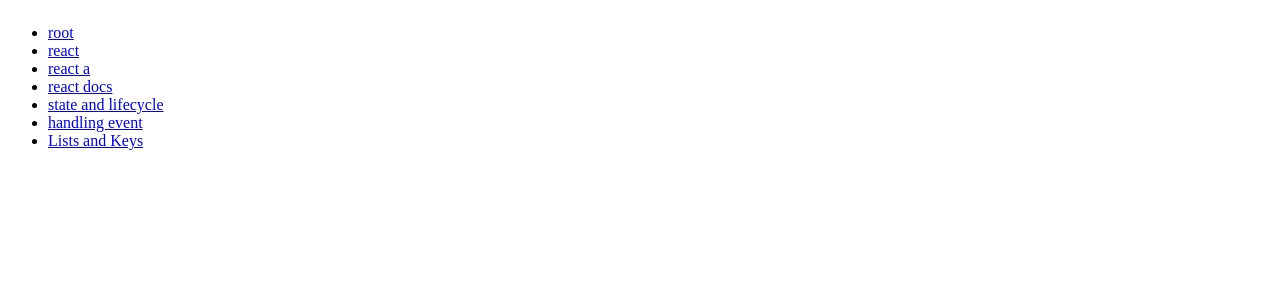
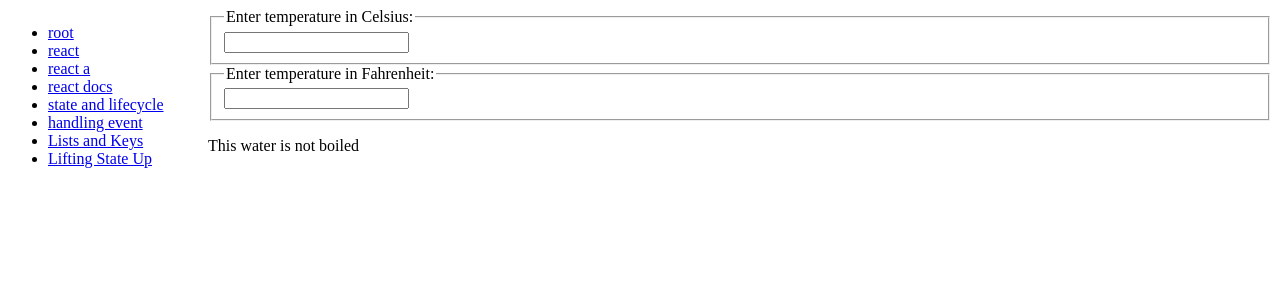
Before and after one commit to Ntakuya/react-recoil, a React (Vite) app in the folder react-recoil/: page /react/react-docs/lifting-state-up in a window 1280 px wide. Shown: the top 300 px of the page. Built offline with nearby package versions, Linux system fonts and the light colour scheme.

Commit message:
chore: add lifting state up

```diff
--- a/react-recoil/src/app/components/side-navigation/side-navigation.tsx
+++ b/react-recoil/src/app/components/side-navigation/side-navigation.tsx
@@ -29,6 +29,9 @@
         <li>
           <Link to="/react/react-docs/lists-and-keys">Lists and Keys</Link>
         </li>
+        <li>
+          <Link to="/react/react-docs/lifting-state-up">Lifting State Up</Link>
+        </li>
       </ul>
     </nav>
   );
--- /dev/null
+++ b/react-recoil/src/features/react-docs/components/boling-verdict/boiling-verdict.tsx
@@ -0,0 +1,12 @@
+type BoilingVerdictProps = {
+  celsius: number;
+};
+
+export function BoilingVerdict(props: BoilingVerdictProps) {
+  if (props.celsius >= 100) {
+    return <p>The water is boiled</p>;
+  }
+  return <p>This water is not boiled</p>;
+}
+
+export default BoilingVerdict;
--- /dev/null
+++ b/react-recoil/src/features/react-docs/components/calculator/calculartor.tsx
@@ -0,0 +1,54 @@
+import { useCallback, useState, useMemo } from 'react';
+import { toCelsius, toFahrenheit, tryConvert } from '../../utils-functions';
+import BoilingVerdict from '../boling-verdict/boiling-verdict';
+import { TemperatureInput } from '../tempature-input/tempature-input';
+
+export function Calculator() {
+  const [state, setState] = useState({ scale: '', temperature: '' });
+
+  const handleCelsiusChange = useCallback(
+    (tempature: string) => {
+      setState({ scale: 'c', temperature: tempature });
+    },
+    [setState]
+  );
+
+  const handleFahrenheitChange = useCallback(
+    (templature: string) => {
+      setState({ scale: 'f', temperature: templature });
+    },
+    [setState]
+  );
+
+  const celsius = useMemo(() => {
+    if (state.scale === 'f') {
+      return tryConvert(state.temperature, toCelsius);
+    }
+    return state.temperature;
+  }, [state]);
+
+  const fahrenherit = useMemo(() => {
+    if (state.scale === 'c') {
+      return tryConvert(state.temperature, toFahrenheit);
+    }
+    return state.temperature;
+  }, [state]);
+
+  return (
+    <div>
+      <TemperatureInput
+        scale="c"
+        temperature={celsius}
+        onTemperatureChange={handleCelsiusChange}
+      />
+      <TemperatureInput
+        scale="f"
+        temperature={fahrenherit}
+        onTemperatureChange={handleFahrenheitChange}
+      />
+      <BoilingVerdict celsius={parseFloat(celsius)} />
+    </div>
+  );
+}
+
+export default Calculator;
--- /dev/null
+++ b/react-recoil/src/features/react-docs/components/tempature-input/tempature-input.tsx
@@ -0,0 +1,30 @@
+import { ChangeEvent, useCallback } from 'react';
+
+const ScaleDict = {
+  c: 'Celsius',
+  f: 'Fahrenheit',
+} as const;
+
+type ScaleDict = typeof ScaleDict[keyof typeof ScaleDict];
+
+type TemperatureInputProps = {
+  scale: 'c' | 'f';
+  temperature: string;
+  onTemperatureChange: (temperature: string) => void;
+};
+
+export function TemperatureInput(props: TemperatureInputProps) {
+  const handleChange = useCallback(
+    ($event: ChangeEvent<HTMLInputElement>) => {
+      props.onTemperatureChange($event.target.value);
+    },
+    [props.onTemperatureChange]
+  );
+
+  return (
+    <fieldset>
+      <legend>Enter temperature in {ScaleDict[props.scale]}:</legend>
+      <input value={props.temperature} onChange={handleChange} />
+    </fieldset>
+  );
+}
--- a/react-recoil/src/features/react-docs/pages/index.ts
+++ b/react-recoil/src/features/react-docs/pages/index.ts
@@ -2,3 +2,4 @@
 export * from './state-and-lifecycle-page';
 export * from './handling-event-page';
 export * from './lists-and-keys-page';
+export * from './lifting-state-up-page';
--- /dev/null
+++ b/react-recoil/src/features/react-docs/pages/lifting-state-up-page.tsx
@@ -0,0 +1,9 @@
+import Calculator from '../components/calculator/calculartor';
+
+export function LiftingStateUpPage() {
+  return (
+    <div>
+      <Calculator />
+    </div>
+  );
+}
--- a/react-recoil/src/features/react-docs/routes.tsx
+++ b/react-recoil/src/features/react-docs/routes.tsx
@@ -3,8 +3,9 @@
   HandlingEventPage,
   IntroducingPage,
   StateAndLifeCyclePage,
+  ListsAndKeysPage,
+  LiftingStateUpPage,
 } from './pages';
-import { ListsAndKeysPage } from './pages/lists-and-keys-page';
 
 export function ReactDocsRoute() {
   return (
@@ -13,6 +14,8 @@
       <Route path="state-and-lifecycle" element={<StateAndLifeCyclePage />} />
       <Route path="handling-event" element={<HandlingEventPage />} />
       <Route path="lists-and-keys" element={<ListsAndKeysPage />} />
+      <Route path="lists-and-keys" element={<ListsAndKeysPage />} />
+      <Route path="lifting-state-up" element={<LiftingStateUpPage />} />
     </Routes>
   );
 }
--- a/react-recoil/src/features/react-docs/utils-functions/index.ts
+++ b/react-recoil/src/features/react-docs/utils-functions/index.ts
@@ -1 +1,4 @@
-export * from "./format-name";
+export * from './format-name';
+export * from './to-celsius';
+export * from './to-fahrenheit';
+export * from './try-converter';
--- /dev/null
+++ b/react-recoil/src/features/react-docs/utils-functions/to-celsius.ts
@@ -0,0 +1,3 @@
+export function toCelsius(fahrenheit: number) {
+  return ((fahrenheit - 32) * 5) / 9;
+}
--- /dev/null
+++ b/react-recoil/src/features/react-docs/utils-functions/to-fahrenheit.ts
@@ -0,0 +1,3 @@
+export function toFahrenheit(celsius: number) {
+  return (celsius * 9) / 5 + 32;
+}
--- /dev/null
+++ b/react-recoil/src/features/react-docs/utils-functions/try-converter.ts
@@ -0,0 +1,15 @@
+import { toCelsius } from './to-celsius';
+import { toFahrenheit } from './to-fahrenheit';
+
+export function tryConvert(
+  temperature: string,
+  convert: typeof toCelsius | typeof toFahrenheit
+): string {
+  const input = parseFloat(temperature);
+  if (Number.isNaN(input)) {
+    return '';
+  }
+  const output = convert(input);
+  const rounded = Math.round(output * 1000) / 1000;
+  return rounded.toString();
+}
```
